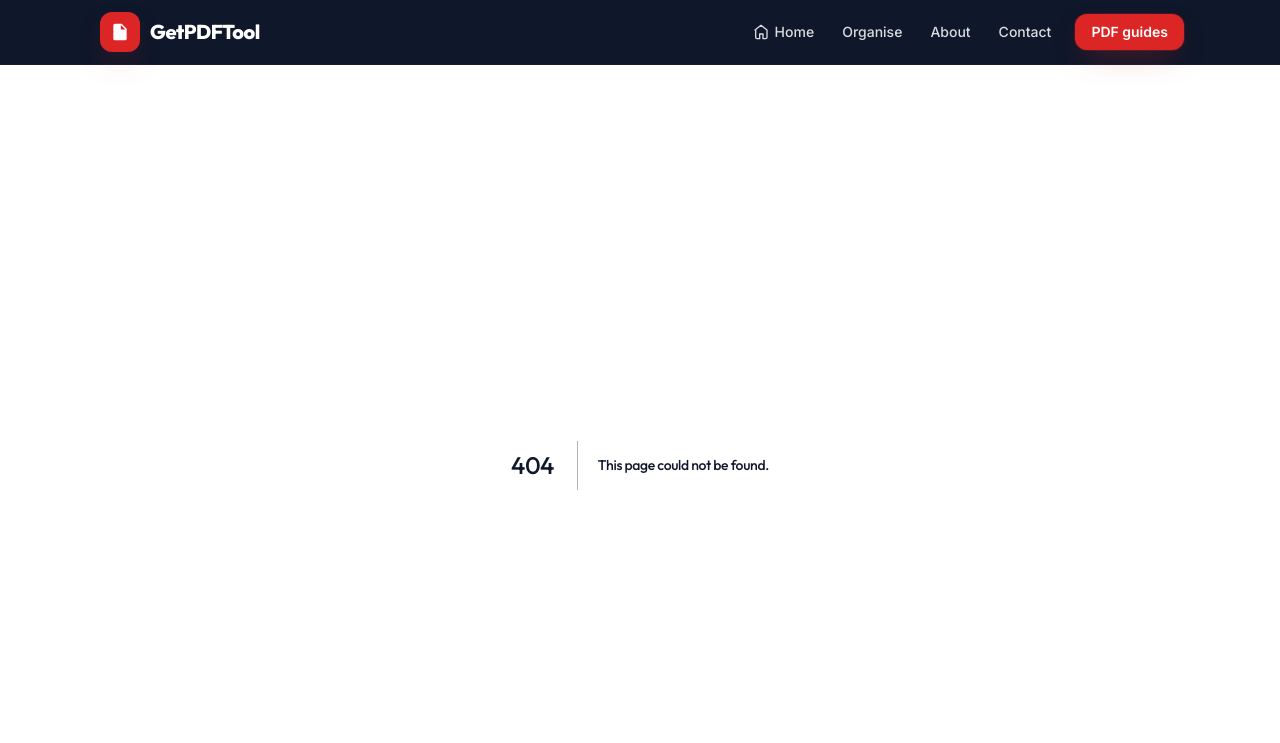
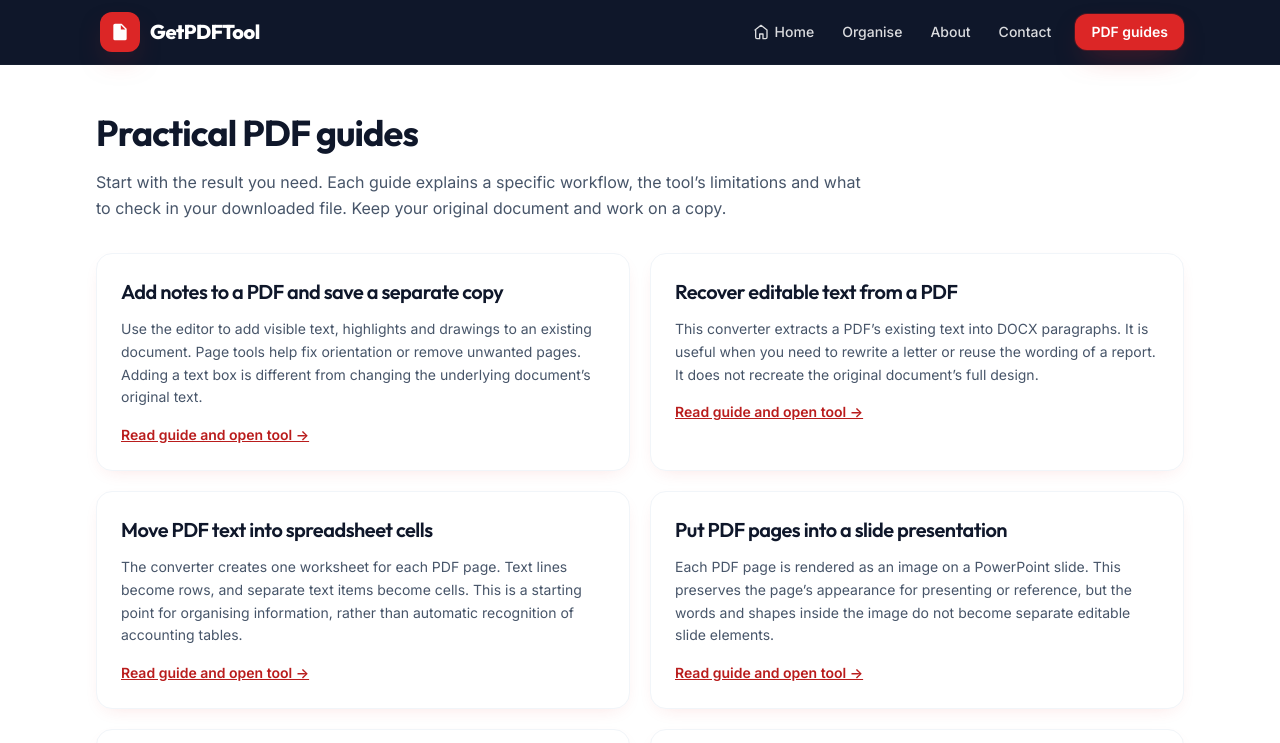
Before and after one commit to miamihomesdubai-a11y/getpdftool, a Next.js app: page /guides in a window 1280 px wide. Before the commit this address had no page. Shown: the top 743 px of the page. Built offline with nearby package versions, Linux system fonts and the light colour scheme.

Commit message:
Improve app/guides/page.tsx for accurate PDF tool guidance

```diff
--- /dev/null
+++ b/app/guides/page.tsx
@@ -0,0 +1,5 @@
+import Link from "next/link";
+import type { Metadata } from "next";
+import { TOOL_GUIDES } from "@/lib/toolGuides";
+export const metadata: Metadata = { title: "Practical PDF guides", description: "Choose the right PDF tool: practical steps, examples, conversion limitations and troubleshooting for common document tasks.", alternates: { canonical: "https://www.getpdftool.com/guides" } };
+export default function GuidesPage() { return <section className="container-narrow py-12"><h1 className="text-4xl font-bold text-ink-900">Practical PDF guides</h1><p className="mt-4 max-w-3xl leading-relaxed text-ink-600">Start with the result you need. Each guide explains a specific workflow, the tool’s limitations and what to check in your downloaded file. Keep your original document and work on a copy.</p><div className="mt-8 grid gap-5 sm:grid-cols-2">{Object.entries(TOOL_GUIDES).map(([route, guide]) => <article key={route} className="rounded-2xl border border-ink-100 bg-white p-6 shadow-soft"><h2 className="text-xl font-semibold text-ink-900"><Link href={route+"#tool-guide-heading"} className="hover:text-brand-700 hover:underline">{guide.title}</Link></h2><p className="mt-3 text-sm leading-relaxed text-ink-600">{guide.intro}</p><Link href={route+"#tool-guide-heading"} className="mt-4 inline-block text-sm font-semibold text-brand-700 underline">Read guide and open tool →</Link></article>)}</div><p className="mt-8 text-sm text-ink-600">Need help with a document problem? <Link href="/contact" className="text-brand-700 underline">Contact us</Link> with a description, not your private files.</p></section>; }
```
